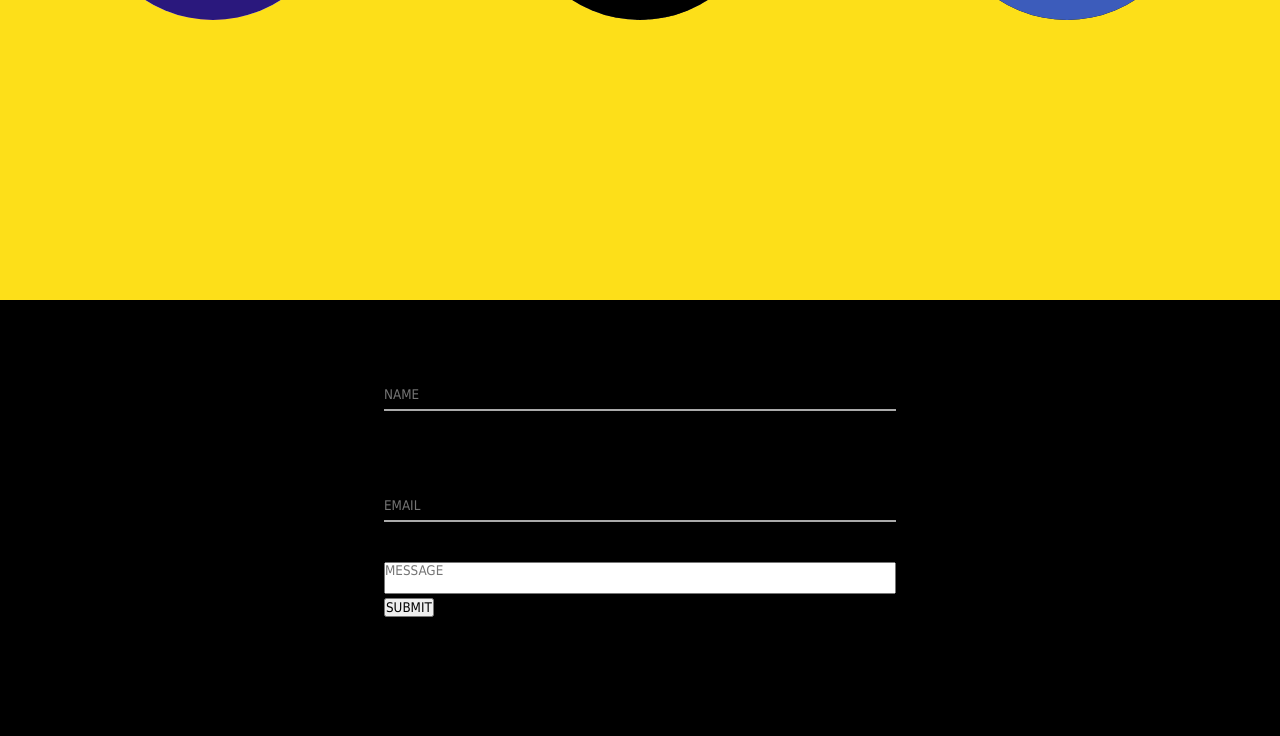
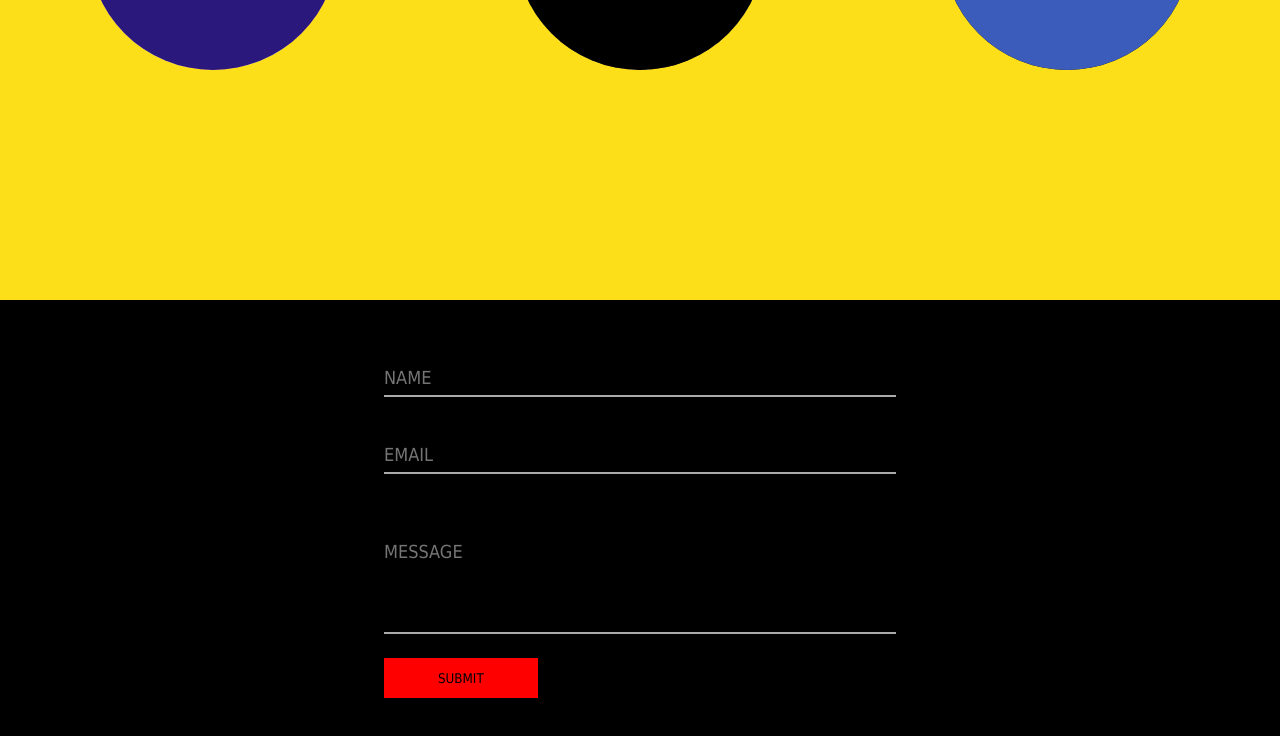
Before and after one commit to ElianeV/Nesting-doll-web-design, a React (Create React App) app: page / in a window 1280 px wide. Shown: the part 1300-2036 px from the top of the page. Built offline with nearby package versions, Linux system fonts and the light colour scheme.

Commit message:
testing recaptcha

```diff
--- a/public/index.html
+++ b/public/index.html
@@ -21,6 +21,7 @@
       <input type="text" name="name" required />
       <input type="email" name="email" required />
       <textarea name="message" required></textarea>
+      <div type="hidden" name="recaptcha" data-netlify-recaptcha="true"></div>
       <button type="submit">Submit</button>
     </form>
     <div id="root"></div>
--- a/src/App.js
+++ b/src/App.js
@@ -214,12 +214,21 @@ function App() {
               />
               <span class="focusBorder"></span>
             </div>
-            <textarea
-              name="message"
-              className="textArea"
-              placeholder="MESSAGE"
-              required
-            ></textarea>
+            <div className="inputDiv">
+              <textarea
+                name="message"
+                className="underlineEffect2"
+                placeholder="MESSAGE"
+                required
+                rows={4}
+              ></textarea>
+              <span class="focusBorder"></span>
+            </div>
+            <div
+              type="hidden"
+              name="recaptcha"
+              data-netlify-recaptcha="true"
+            ></div>
             <button type="submit" className="button">
               SUBMIT
             </button>
--- a/src/App.scss
+++ b/src/App.scss
@@ -6,7 +6,6 @@ $yellow: #fddf19;
   margin: 0;
   padding: 0;
   font-family: "Tahoma", Geneva, Verdana, sans-serif;
-  box-sizing: border-box;
 }
 
 html {
@@ -296,6 +295,7 @@ nav {
 .Contact {
   display: flex;
   background-color: black;
+  box-sizing: border-box;
   form {
     width: 40vw;
     height: 90vh;
@@ -305,7 +305,7 @@ nav {
     .inputDiv {
       float: left;
       width: 100%;
-      margin: 40px 0;
+      margin: 20px 0;
       position: relative;
     }
     .underlineEffect {
@@ -314,11 +314,13 @@ nav {
       padding: 7px 0;
       border-bottom: 2px solid $lightgrey;
       background-color: black;
+      color: $lightgrey;
+      font-size: 18px;
     }
     input:focus {
       outline: none;
-      font-size: 15px;
-      line-height: 24px;
+      font-size: 20px;
+      line-height: 30px;
       color: $yellow;
       width: 100%;
     }
@@ -333,15 +335,46 @@ nav {
     }
     .underlineEffect:focus ~ .focusBorder {
       width: 100%;
-      transition: 0.65;
+      transition: 0.5s;
     }
-
-    textarea {
+    textarea:focus {
+      outline: none;
+      font-size: 20px;
+      line-height: 30px;
+      color: $yellow;
+    }
+    .underlineEffect2 {
+      resize: none;
+      margin-top: 20px;
       width: 100%;
-      resize: none;
+      border: 0;
+      padding: 7px 0;
+      border-bottom: 2px solid $lightgrey;
+      background-color: black;
+      color: $lightgrey;
+      font-size: 18px;
+    }
+    .underlineEffect2 ~ .focusBorder {
+      position: absolute;
+      bottom: 3px;
+      left: 0;
+      width: 0;
+      height: 2px;
+      background-color: $yellow;
+      transition: 0.4s;
+    }
+    .underlineEffect2:focus ~ .focusBorder {
+      width: 100%;
+      transition: 1s;
     }
     button {
       display: block;
+      width: 30%;
+      height: 40px;
+      background-color: red;
+      border: none;
+      padding: 0;
+      cursor: pointer;
     }
   }
 }
```
